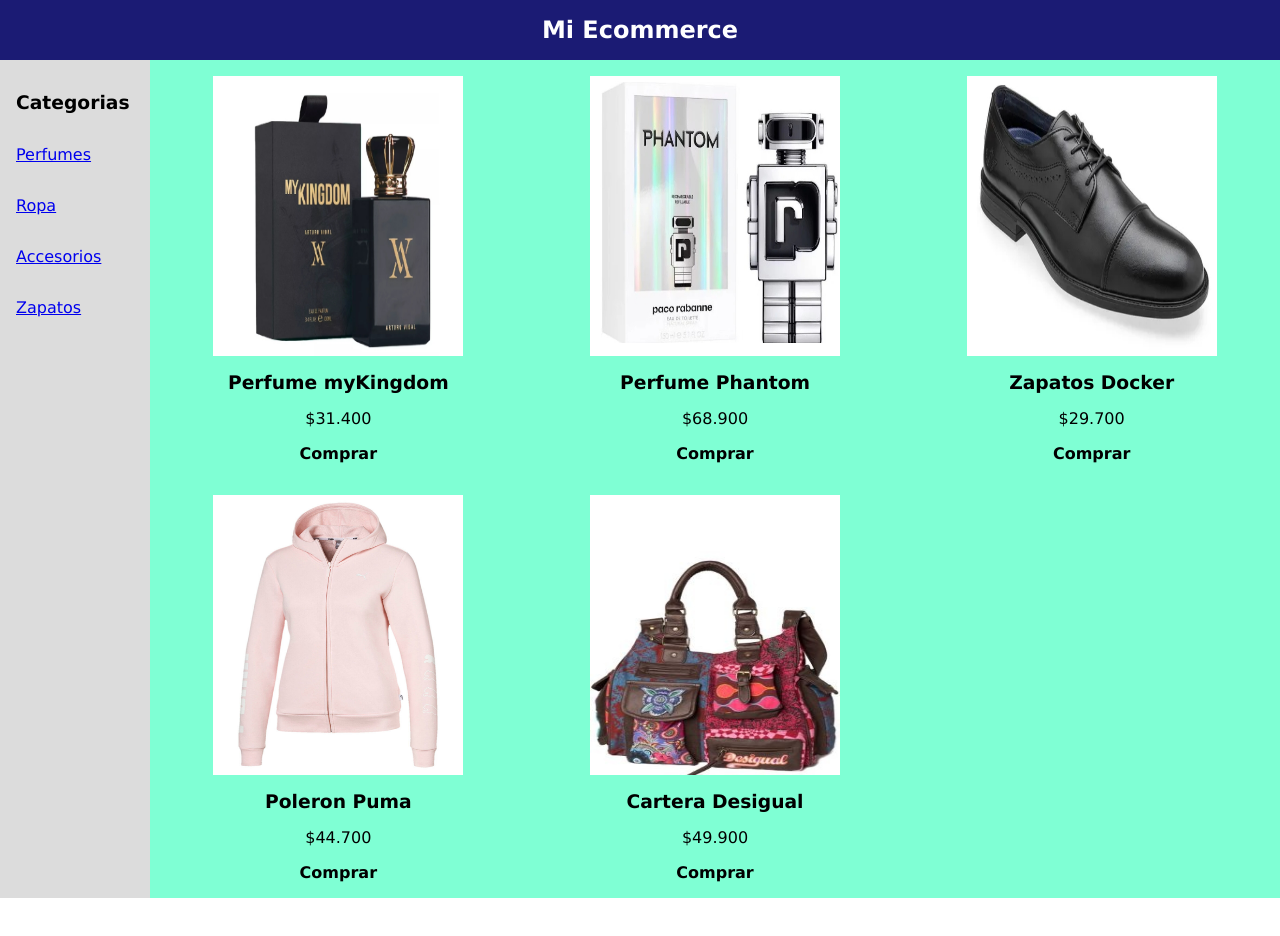
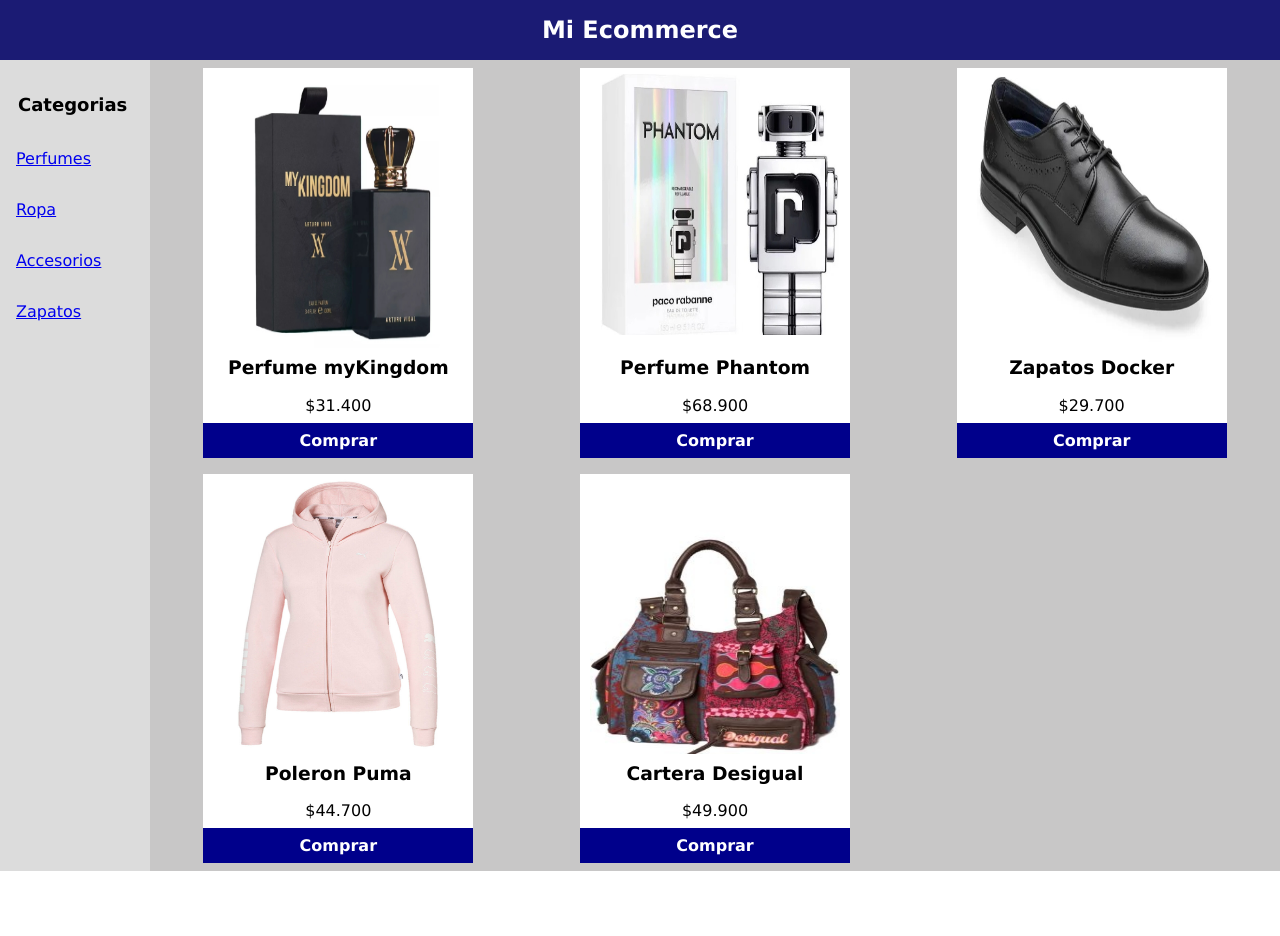
Before and after one commit to FerValentina/grid1, a plain HTML site: page index.html in a window 1280 px wide. Drawn offline with Linux system fonts and the light colour scheme.

Commit message:
profuctos listos

```diff
--- a/assets/css/style.css
+++ b/assets/css/style.css
@@ -27,8 +27,13 @@
     background-color: rgb(220, 220, 220);
     text-align: left;
     padding-top: 1em;
+
     /* padding-left: 1em; */
 
+}
+.categoria{
+    font-weight: bold;
+    font-size: large;
 }
 ul{
     list-style: none;
@@ -40,7 +45,7 @@
 }
 main{
     grid-area: main;
-    background-color: aquamarine;
+    background-color: rgb(200, 199, 199);
     display: grid;
     grid-template-columns: repeat(3, 1fr);
 }
@@ -50,11 +55,33 @@
     text-align: center;
     justify-content: center;
     align-items: center;
-    gap: 1em;
-    padding: 1em;
+    /* gap: 1em; */
+    padding: 0.5em;
+    /* border: solid 1px;
+    border-color: black; */
 
 }
 img{
     width: 250px;
     height: 280px;
+    background-color: white;
 }
+h4{
+    background-color: darkblue;
+    color: white;
+    width: 250px;
+    height: auto;
+    padding-top: 0.5em;
+    padding-bottom: 0.5em;
+}
+h3,p{
+    background-color: white;
+    width: 250px;
+    height: auto;
+    padding-top: 0.5em;
+    padding-bottom: 0.5em;
+}
+img,h3,h4,p{
+    padding-left: 10px;
+    padding-right: 10px;
+}
--- a/index.html
+++ b/index.html
@@ -10,7 +10,7 @@
     <nav><h2>Mi Ecommerce</h2></nav>
     <aside>
         <ul>
-            <li><h3>Categorias</h3></li>
+            <li class="categoria">Categorias</li>
             <li><a href="#">Perfumes</a></li>
             <li><a href="#">Ropa</a></li>
             <li><a href="#">Accesorios</a></li>
```
